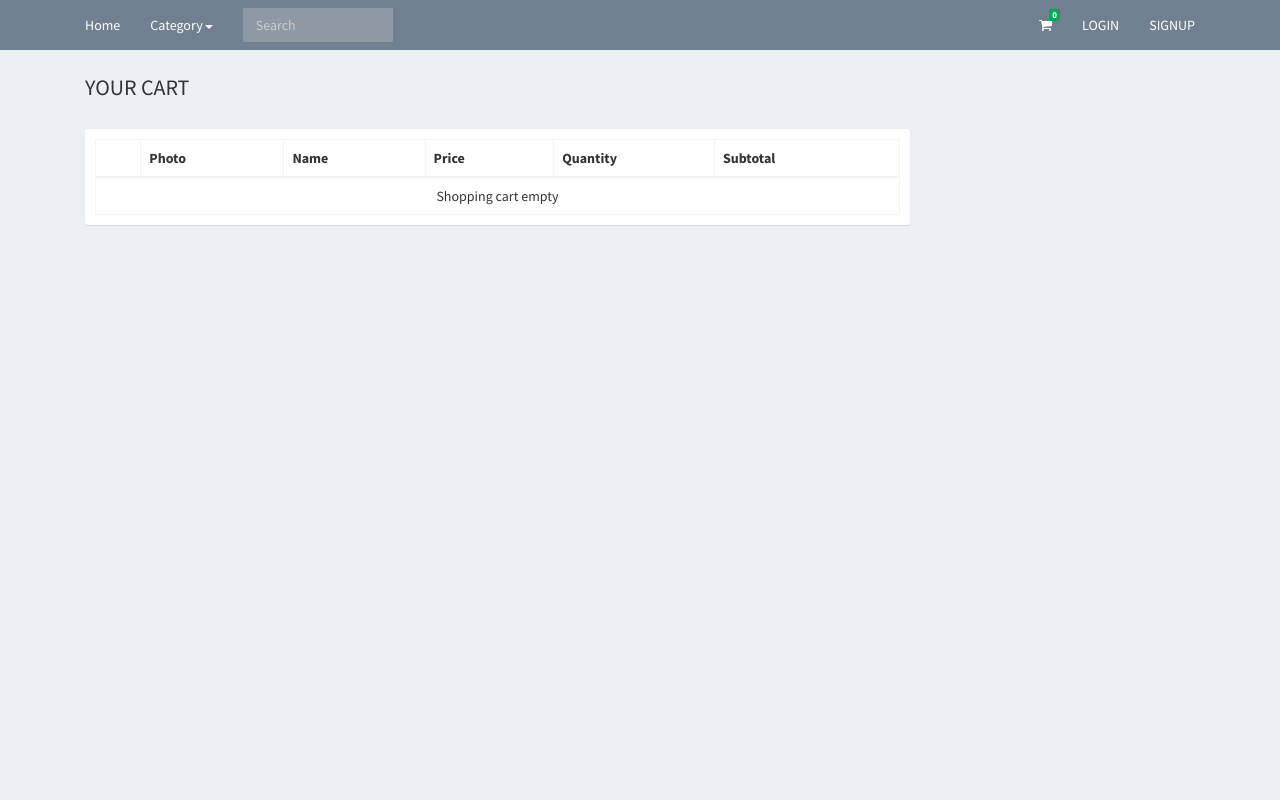
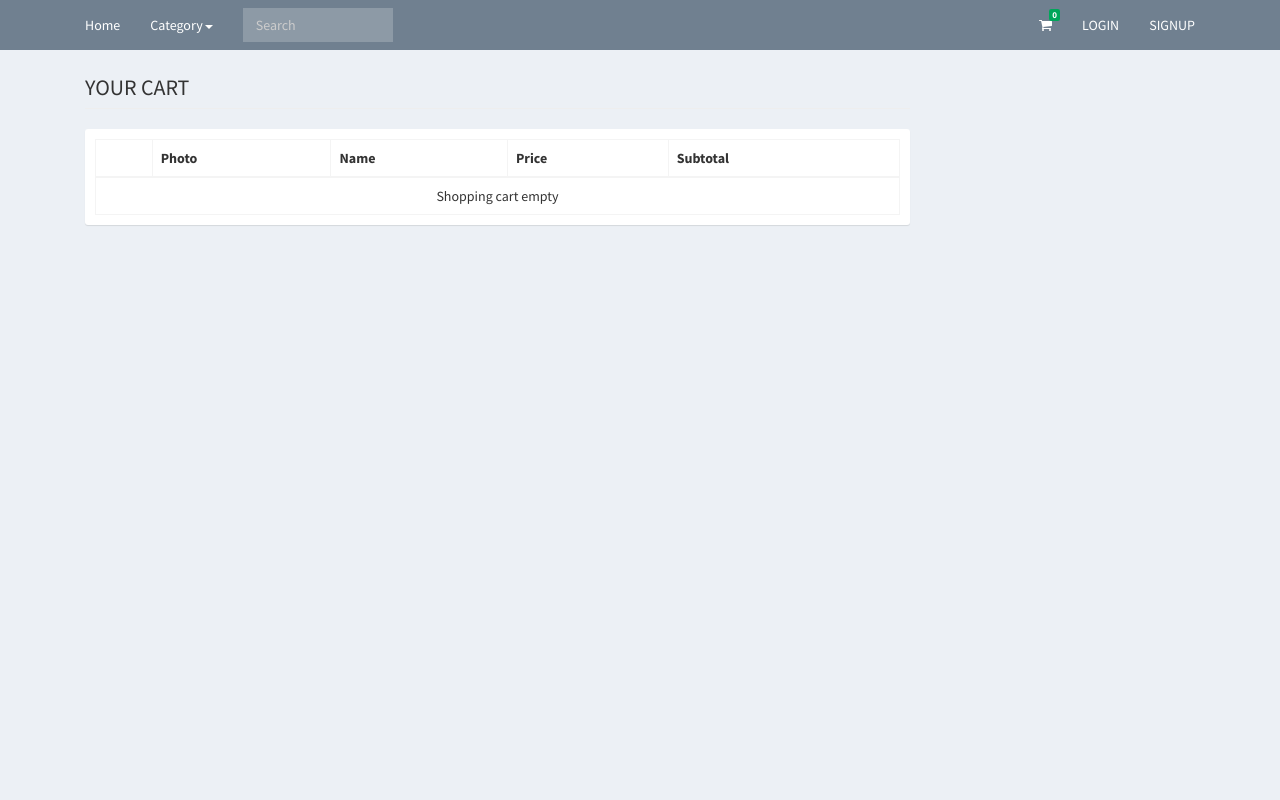
Before and after one commit to Siedharrta/Online-Laptop-Store, a PHP site: page /ecommerce/cart_view.php in a window 1280 px wide. Run offline with PHP 8.4, Linux system fonts and the light colour scheme; data comes from the database, SQL or seed files in the repository; data that the repository does not hold is empty; some libraries are stand-ins or nearby versions.

Commit message:
Update cart_view.php

```diff
--- a/cart_view.php
+++ b/cart_view.php
@@ -21,7 +21,6 @@
 		        				<th>Photo</th>
 		        				<th>Name</th>
 		        				<th>Price</th>
-		        				<th width="20%">Quantity</th>
 		        				<th>Subtotal</th>
 		        			</thead>
 		        			<tbody id="tbody">
```
